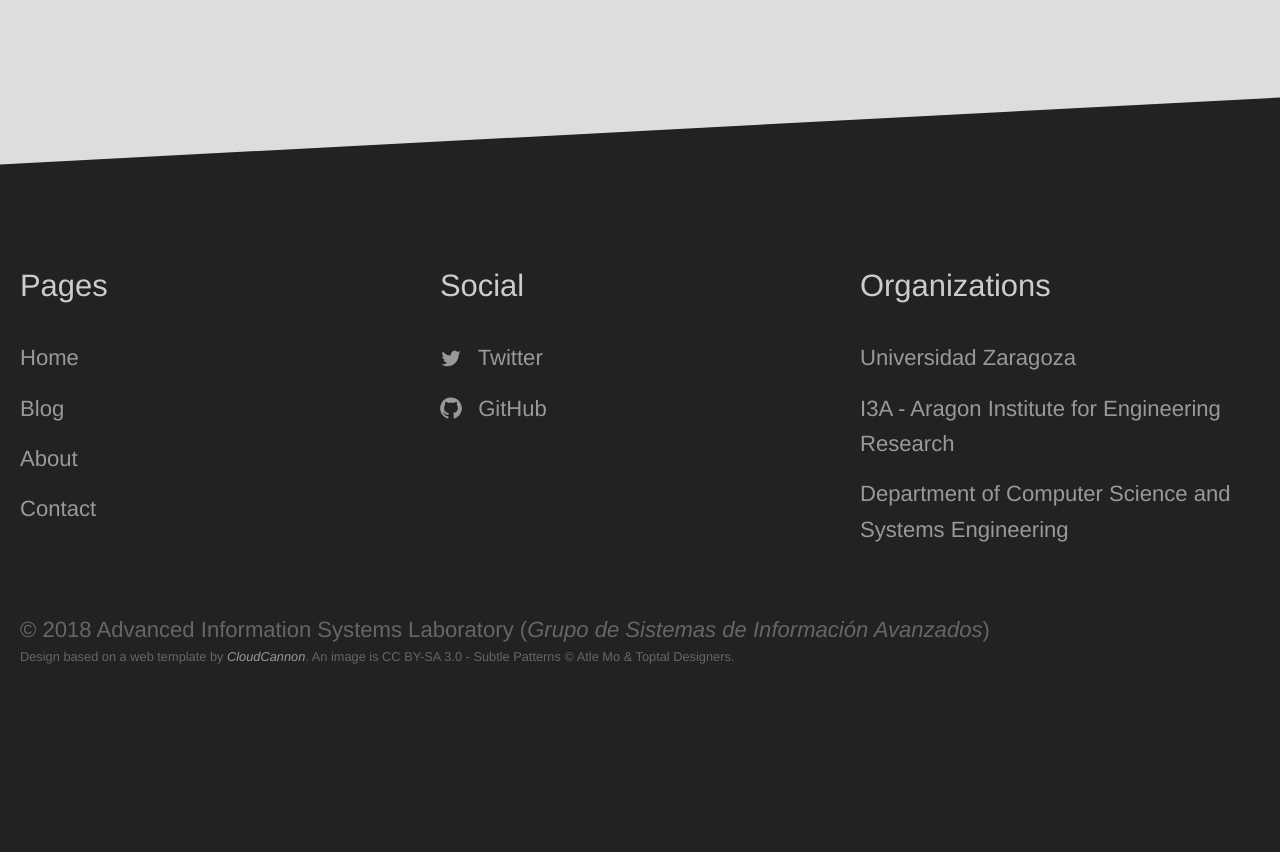
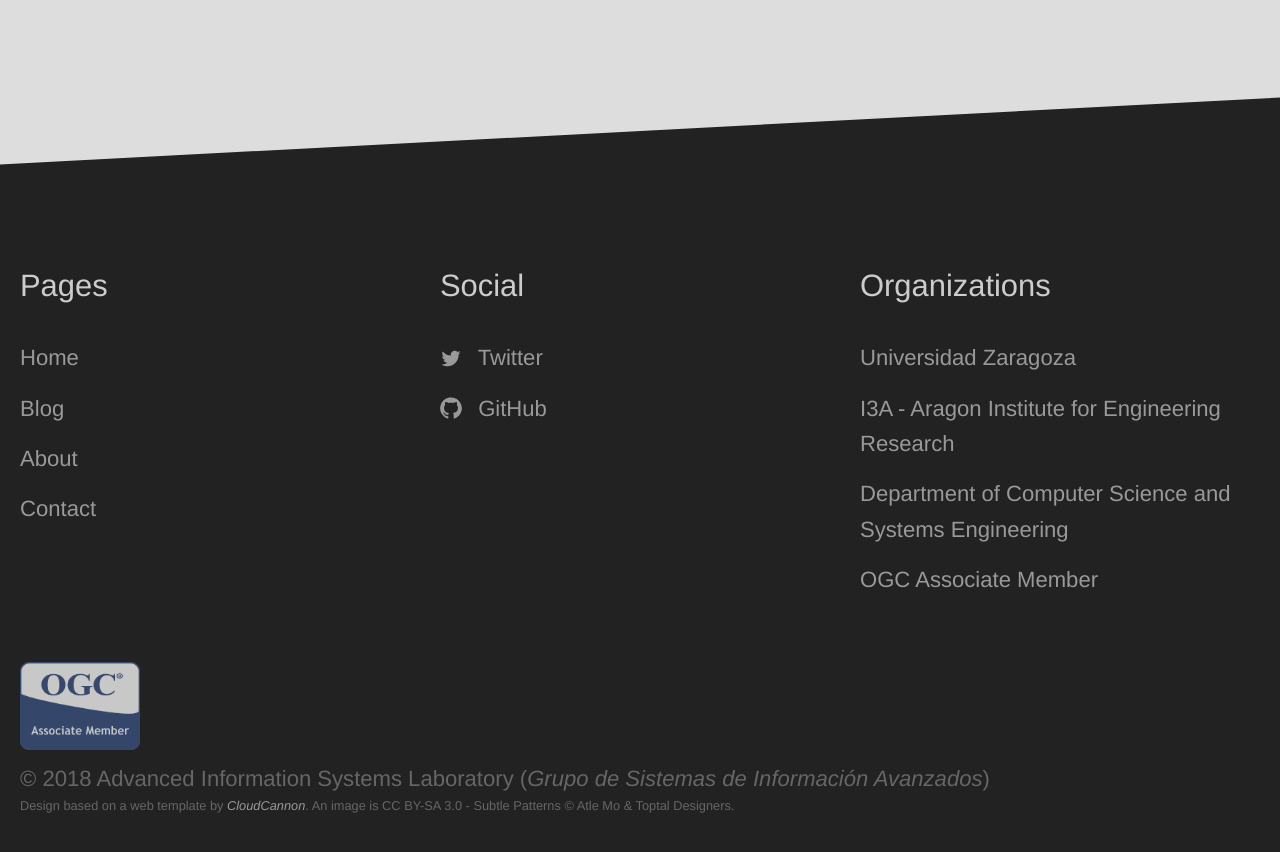
Before and after one commit to IAAA-Lab/IAAA-Lab.github.io, a Jekyll site: the page built from index.html, in a window 1280 px wide and 900 px high, scrolled down 2548 px. Shown: the top 852 px of the window. Built offline with Jekyll 4.4.1, drawn with Linux system fonts in a browser that asks for light colours; before the commit the page ends 3299 px from its top, so only the background shows below that.

Commit message:
Añadidos logo y organización OGC

```diff
--- a/_data/company.yml
+++ b/_data/company.yml
@@ -4,3 +4,7 @@ description:
 contact_email_address: iaaa@unizar.es
 #contact_phone_number: (03) 123 4567
 address: María de Luna 1, 50018, Zaragoza (Spain)
+logos:
+ - shortname: OGC
+   path: images/other-logos/OGC_Associate_Member_2DR_LowSat.png
+   width: 120
--- a/_data/footer.yml
+++ b/_data/footer.yml
@@ -29,3 +29,6 @@
     - name: Department of Computer Science and Systems Engineering
       link: https://diis.unizar.es/
       new_window: True
+    - name: OGC Associate Member
+      link: https://www.opengeospatial.org/
+      new_window: True
--- a/_layouts/default.html
+++ b/_layouts/default.html
@@ -52,7 +52,6 @@
 										{% if link.social_icon %}
 											{% include social-icon.html icon=link.social_icon %}
 										{% endif %}
-
 										{{ link.name }}
 									</a>
 								</li>
@@ -70,6 +69,11 @@
 			</div>
 
 			<div class="legal-line">
+                                <p class="container">
+                                    {% for l in site.data.company.logos %}
+                                        <img src="{{ site.baseurl }}/{{ l.path }}" alt ="{{ l.shortname }}" width="{{ l.width }}">
+                                    {% endfor %}
+                                </p>
 				<p class="container">
 					&copy; {{ site.time | date: '%Y' }} {{ site.data.company.title }} (<i>{{ site.data.company.title_es }}</i>)
 				</p>
```
Also changed, not shown: images/other-logos/OGC_Associate_Member_2DR.png (added), images/other-logos/OGC_Associate_Member_2DR_LowSat.png (added).
